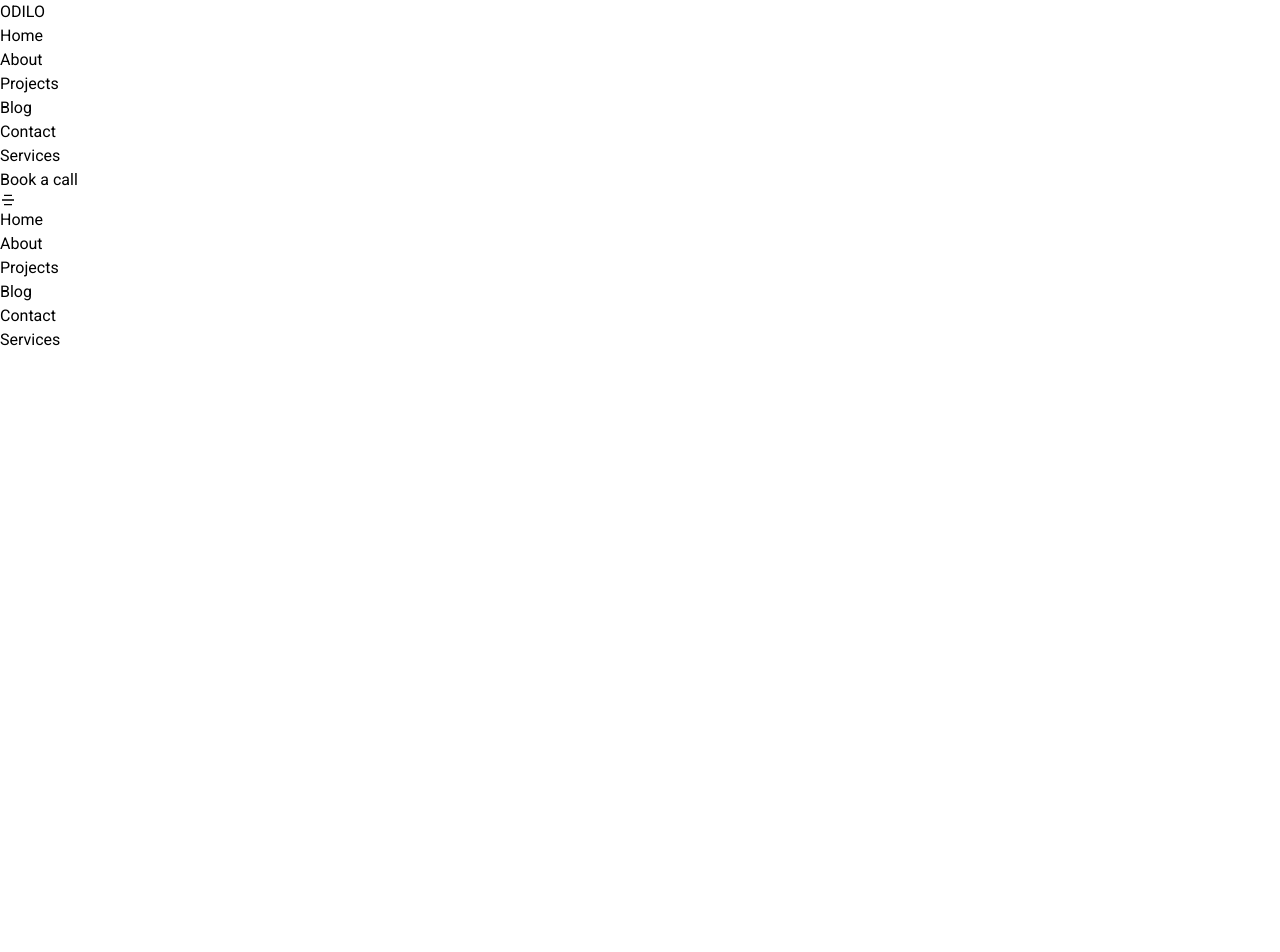
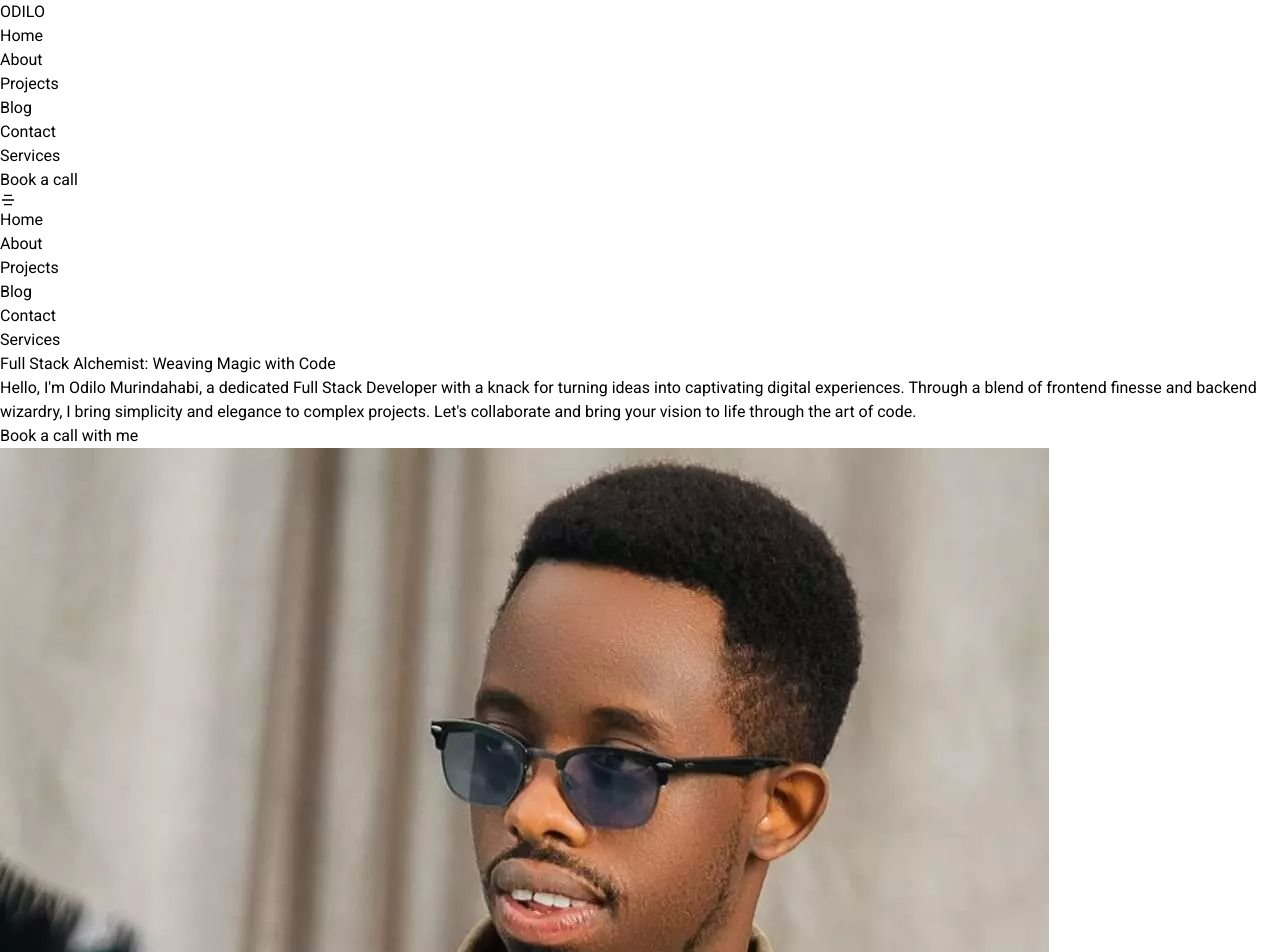
Before and after one commit to muodilo/portfolio_web, a React (Vite) app in the folder frontend/: page / in a window 1280 px wide. Shown: the top 952 px of the page. Before the commit the page ends 800 px from the top, so only its background shows below. Built offline with nearby package versions, Linux system fonts and the light colour scheme.

Commit message:
add image to header

```diff
--- a/frontend/src/components/header/Header.jsx
+++ b/frontend/src/components/header/Header.jsx
@@ -1,9 +1,25 @@
-
+import M3 from '../../assets/odilo3.jpg'
 
 const Header = () => {
   return (
     <section className="px-0 md:px-[60px] lg:px-[100px] h-svh pt-[75px]">
+      <div className="grid lg:grid-cols-5 md:grid-cols-2 grid-cols-1 h-full">
+        {/* left side of header */}
+        <div className="lg:col-span-3 md:col-span-1 p-4 flex flex-col  justify-center">
+          <h1 className="lg:text-[50px] md:text-[40px] text-[30px] font-bold mb-5">Full Stack Alchemist: Weaving Magic with Code</h1>
+          <p className="text-xl text-gray-500 mb-5">Hello, I'm Odilo Murindahabi, a dedicated Full Stack Developer with a knack for turning ideas into captivating digital experiences. Through a blend of frontend finesse and backend wizardry, I bring simplicity and elegance to complex projects. Let's collaborate and bring your vision to life through the art of code.</p>
+          <div>
+            <button className="btn">Book a call with me</button>
 
+          </div>
+        </div>
+        {/* right side of header */}
+        <div className="lg:col-span-2 md:col-span-1">
+          <div>
+            <img src={ M3} alt="" />
+          </div>
+        </div>
+      </div>
     </section>
   )
 }
--- a/frontend/src/components/topNav/TopNav.jsx
+++ b/frontend/src/components/topNav/TopNav.jsx
@@ -3,7 +3,7 @@ import { RiMenu5Line } from "react-icons/ri";
 
 const TopNav = () => {
   return (
-    <div className="px-0 md:px-[60px] lg:px-[100px] shadow fixed left-0 right-0">
+    <div className="px-0 md:px-[60px] lg:px-[100px] shadow fixed left-0 right-0 bg-slate-100">
       <div className="flex items-center min-h-[70px] justify-between w-full px-[10px] md:px-0">
         {/* brand */}
 
```
Also changed, not shown: frontend/src/assets/odilo.jpg (added), frontend/src/assets/odilo3.jpg (added).
